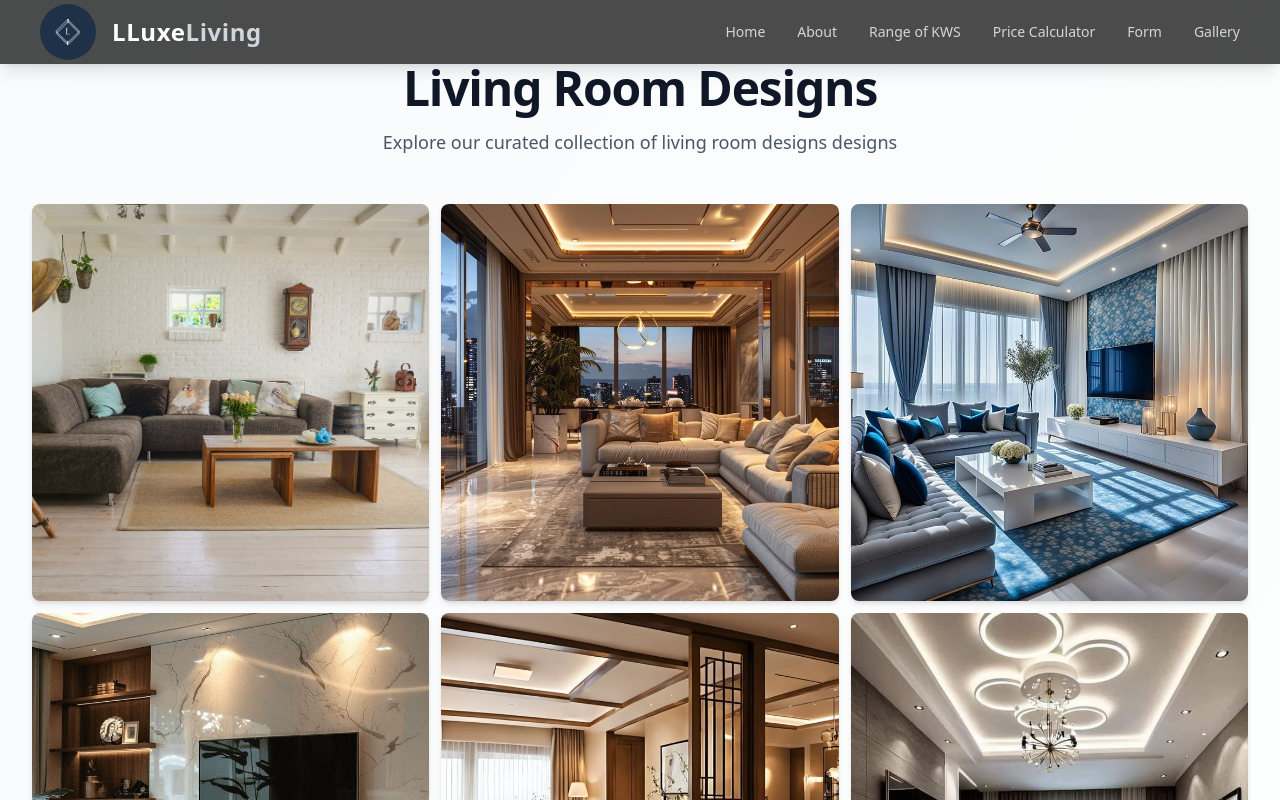
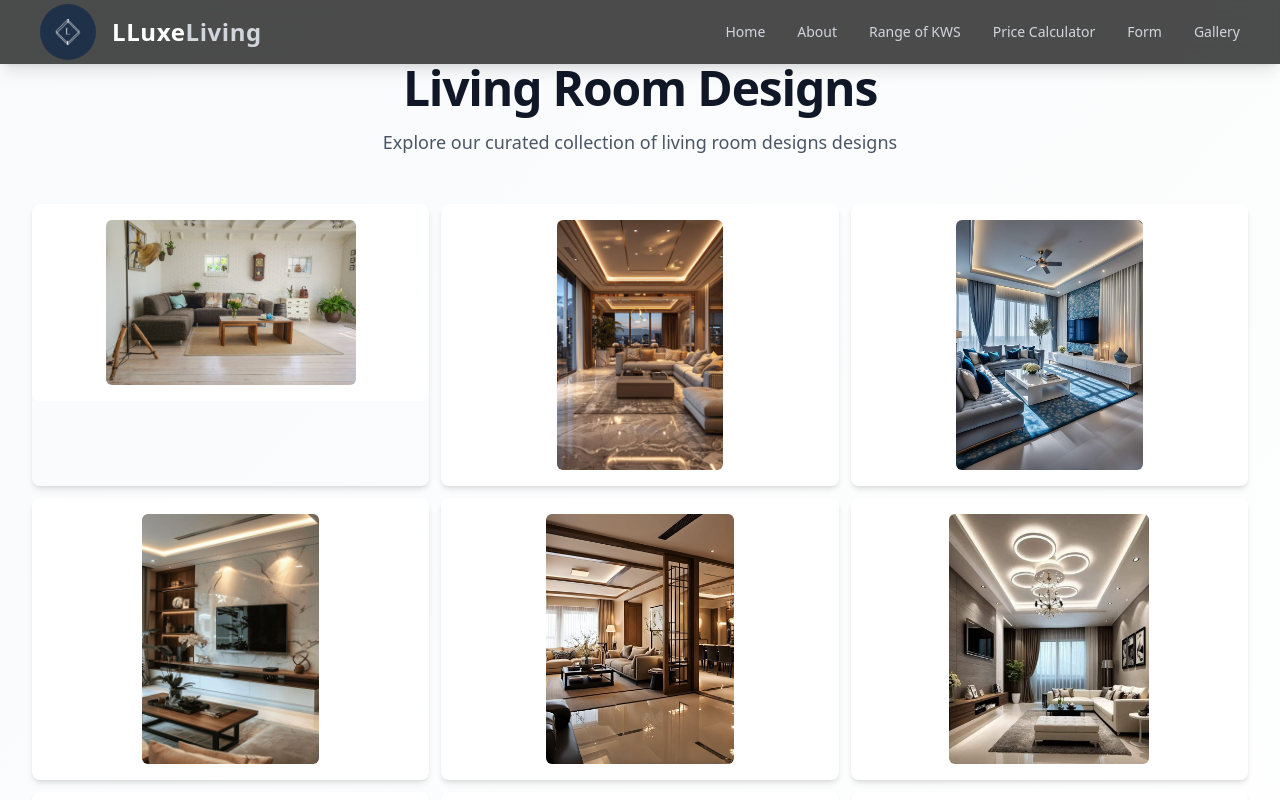
Before and after one commit to tanu0604/LLuxe-Living, a React (Vite) app: page /gallery/1 in a window 1280 px wide. Shown: the top 800 px of the page. Built offline with nearby package versions, Linux system fonts and the light colour scheme.

Commit message:
image size updated

```diff
--- a/src/components/library/CategoryPage.jsx
+++ b/src/components/library/CategoryPage.jsx
@@ -80,13 +80,15 @@ export default function CategoryPage() {
               variants={imageItemVariants}
               whileHover={{ y: -2, scale: 1.01 }}
             >
-              <div className="aspect-square w-full">
+              <div className="flex items-center justify-center p-4 bg-white rounded-lg">
                 <img
                   src={image}
                   alt={`${category.title} ${index + 1}`}
-                  className="w-full h-full object-cover transition-transform duration-500 group-hover:scale-103"
+                  className="max-w-[250px] max-h-[250px] object-cover rounded-md transition-transform duration-500 group-hover:scale-105"
+                  loading="lazy"
                 />
               </div>
+
               <div className="absolute inset-0 bg-gradient-to-t from-black/60 via-black/20 to-transparent opacity-0 group-hover:opacity-100 transition duration-500" />
               <div className="absolute bottom-0 left-0 right-0 p-6 opacity-0 group-hover:opacity-100 transition duration-500">
                 <h3 className="text-white font-semibold text-lg">
```
